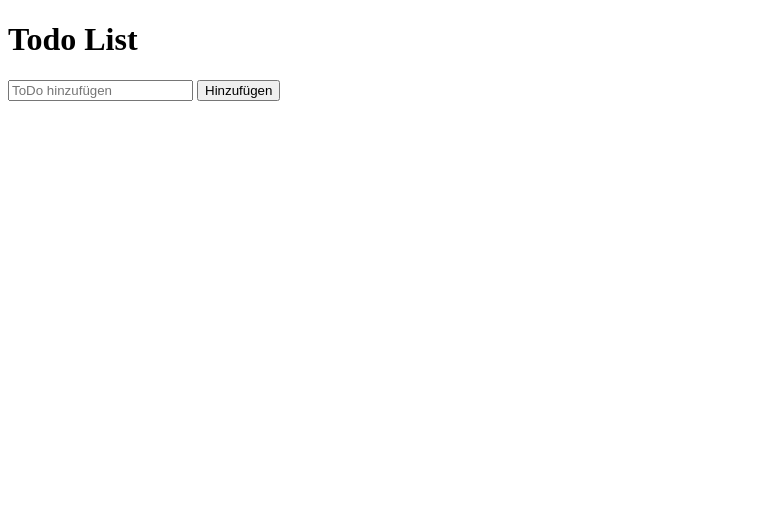
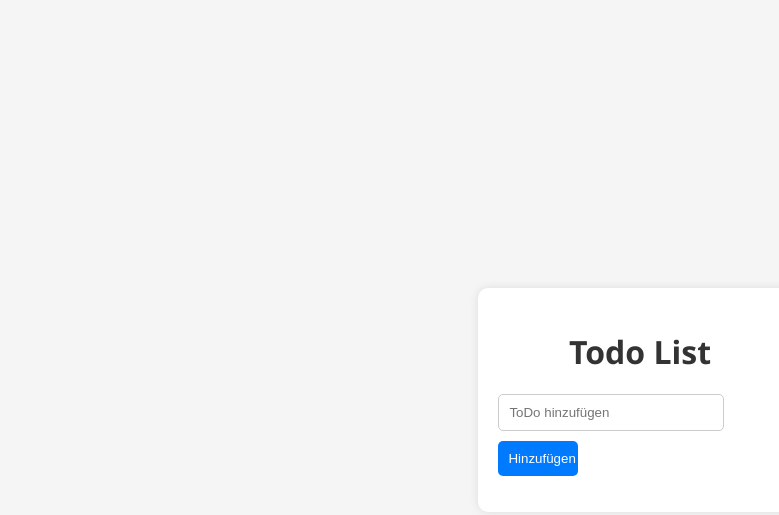
Before and after one commit to MauriceTre/ToDoApp, a plain HTML site: page index.html in a window 1280 px wide. Shown: the whole page, without its empty margins (0-779 px from the left). Drawn offline with Linux system fonts and the light colour scheme.

Commit message:
modern styling implementiert

```diff
--- a/index.html
+++ b/index.html
@@ -4,6 +4,7 @@
     <meta charset="UTF-8" />
     <meta name="viewport" content="width=device-width, initial-scale=1.0" />
     <title>ToDoAPP</title>
+    <link rel="stylesheet" href="style.css">
   </head>
   <body>
     <div class="container">
--- /dev/null
+++ b/style.css
@@ -0,0 +1,75 @@
+body {
+    font-family: 'Segoe UI', Tahoma, Geneva, Verdana, sans-serif;
+    margin: 0;
+    padding: 0;
+    display: flex;
+    justify-content: center;
+    align-items: center;
+    height: 100vh;
+    background-color: #f5f5f5;
+}
+
+.container {
+    max-width: 400px;
+    padding: 20px;
+    background-color: #fff;
+    border-radius: 10px;
+    box-shadow: 0 0 10px rgba(0, 0, 0, 0.1);
+}
+
+h1 {
+    text-align: center;
+    color: #333;
+}
+
+input[type="text"] {
+    width: calc(100% - 80px);
+    padding: 10px;
+    margin-bottom: 10px;
+    border: 1px solid #ccc;
+    border-radius: 5px;
+}
+
+button {
+    width: 80px;
+    padding: 10px;
+    background-color: #007bff;
+    color: #fff;
+    border: none;
+    border-radius: 5px;
+    cursor: pointer;
+    transition: background-color 0.3s ease;
+}
+
+button:hover {
+    background-color: #0056b3;
+}
+
+ul {
+    list-style-type: none;
+    padding: 0;
+}
+
+li {
+    margin-bottom: 10px;
+    padding: 10px;
+    background-color: #f9f9f9;
+    border-radius: 5px;
+    display: flex;
+    justify-content: space-between;
+    align-items: center;
+}
+
+.delete-btn {
+    padding: 5px 10px;
+    background-color: #ff0000;
+    color: #fff;
+    border: none;
+    border-radius: 5px;
+    cursor: pointer;
+    transition: background-color 0.3s ease;
+}
+
+.delete-btn:hover {
+    background-color: #cc0000;
+}
--- a/style/style.css
+++ /dev/null
@@ -1,35 +0,0 @@
-body {
-    font-family: Arial, sans-serif;
-}
-.container {
-   display:flex
-
-}
-h1 {
-    text-align: center;
-}
-ul {
-    list-style-type: none;
-    padding: 0;
-}
-li {
-    margin-bottom: 10px;
-}
-input[type="text"] {
-    width: 100%;
-    padding: 10px;
-    margin-bottom: 10px;
-}
-button {
-    padding: 10px;
-    background-color: #007bff;
-    color: #fff;
-    border: none;
-    cursor: pointer;
-}
-button:hover {
-    background-color: #0056b3;
-}
-.delete-btn {
-    background-color: #ff0000;
-}
```
Also changed, not shown: index.js (deleted).
